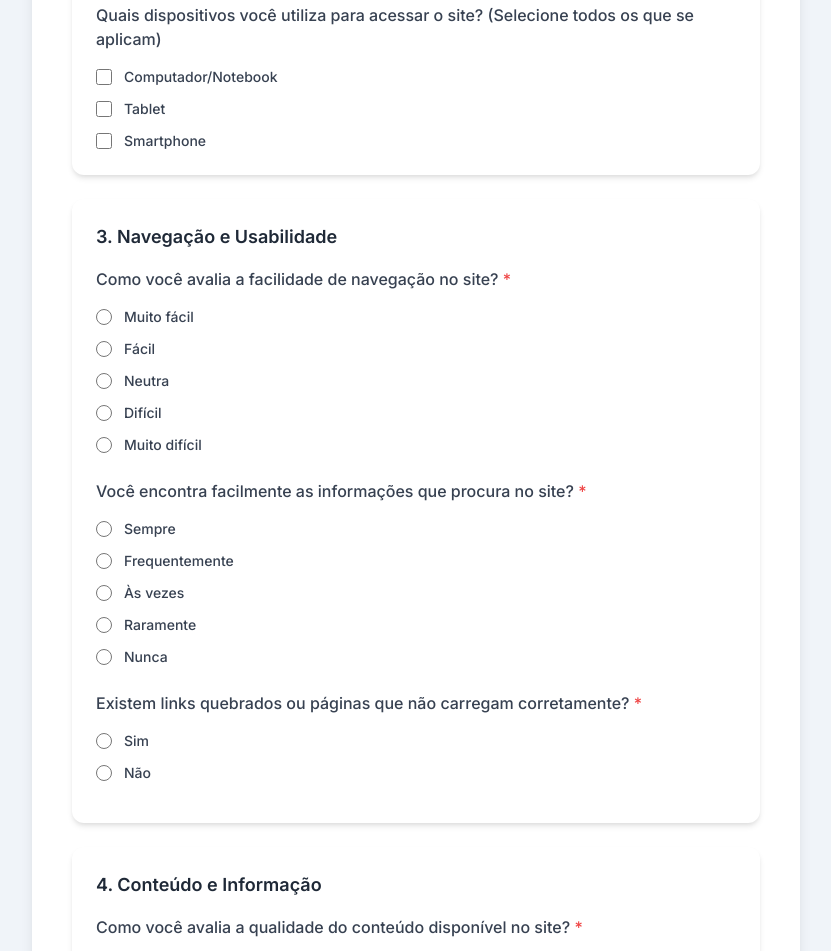
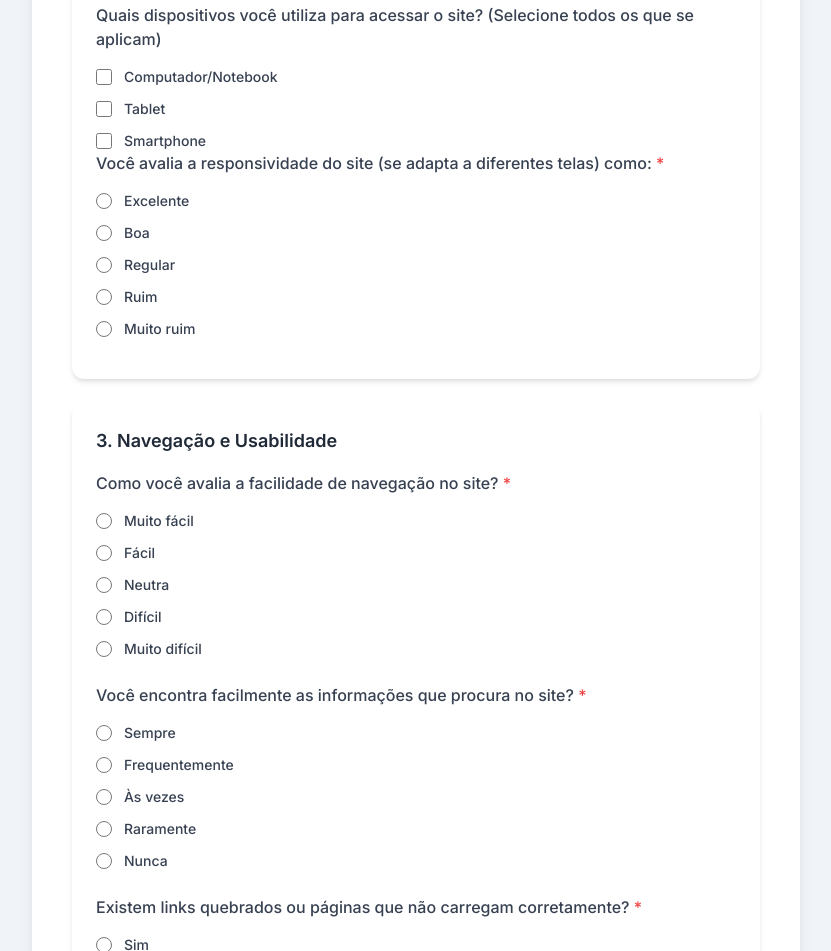
Before and after one commit to hudsongomes-coder/site-arquivologia, a plain HTML site: page index.html in a window 1280 px wide. Shown: the part 1478-2429 px from the top of the page, without its empty margins (224-1055 px from the left). Drawn offline with nearby package versions, Linux system fonts and the light colour scheme.

Commit message:
Update index.html

```diff
--- a/index.html
+++ b/index.html
@@ -3,7 +3,7 @@
 <head>
     <meta charset="UTF-8">
     <meta name="viewport" content="width=device-width, initial-scale=1.0">
-    <title>Questionário Avaliativo</title>
+    <title>Questionário de Avaliação</title>
     <script src="https://cdn.tailwindcss.com"></script>
     <style>
         /* Cores da UnB - Azul: #002e70 (Pantone 654), Verde: #00874e (Pantone 348) */
@@ -155,6 +155,17 @@
                         <div class="flex items-center"><input id="device-pc" name="dispositivos" type="checkbox" class="h-4 w-4 text-unb-green rounded border-gray-300 focus:ring-unb-green" value="Computador/Notebook"><label for="device-pc" class="ml-3 block text-sm font-medium text-gray-700">Computador/Notebook</label></div>
                         <div class="flex items-center"><input id="device-tablet" name="dispositivos" type="checkbox" class="h-4 w-4 text-unb-green rounded border-gray-300 focus:ring-unb-green" value="Tablet"><label for="device-tablet" class="ml-3 block text-sm font-medium text-gray-700">Tablet</label></div>
                         <div class="flex items-center"><input id="device-smartphone" name="dispositivos" type="checkbox" class="h-4 w-4 text-unb-green rounded border-gray-300 focus:ring-unb-green" value="Smartphone"><label for="device-smartphone" class="ml-3 block text-sm font-medium text-gray-700">Smartphone</label></div>
+                    </div>
+                </div>
+                <!-- Nova pergunta sobre responsividade -->
+                <div class="mb-4">
+                    <label class="block text-base font-medium text-gray-700 mb-4">Você avalia a responsividade do site (se adapta a diferentes telas) como: <span class="text-red-500">*</span></label>
+                    <div class="space-y-3">
+                        <div class="flex items-center"><input id="resp-excelente" name="responsividade" type="radio" required class="h-4 w-4 text-unb-green border-gray-300 focus:ring-unb-green" value="Excelente"><label for="resp-excelente" class="ml-3 block text-sm font-medium text-gray-700">Excelente</label></div>
+                        <div class="flex items-center"><input id="resp-boa" name="responsividade" type="radio" required class="h-4 w-4 text-unb-green border-gray-300 focus:ring-unb-green" value="Boa"><label for="resp-boa" class="ml-3 block text-sm font-medium text-gray-700">Boa</label></div>
+                        <div class="flex items-center"><input id="resp-regular" name="responsividade" type="radio" required class="h-4 w-4 text-unb-green border-gray-300 focus:ring-unb-green" value="Regular"><label for="resp-regular" class="ml-3 block text-sm font-medium text-gray-700">Regular</label></div>
+                        <div class="flex items-center"><input id="resp-ruim" name="responsividade" type="radio" required class="h-4 w-4 text-unb-green border-gray-300 focus:ring-unb-green" value="Ruim"><label for="resp-ruim" class="ml-3 block text-sm font-medium text-gray-700">Ruim</label></div>
+                        <div class="flex items-center"><input id="resp-muito-ruim" name="responsividade" type="radio" required class="h-4 w-4 text-unb-green border-gray-300 focus:ring-unb-green" value="Muito ruim"><label for="resp-muito-ruim" class="ml-3 block text-sm font-medium text-gray-700">Muito ruim</label></div>
                     </div>
                 </div>
             </div>
```
